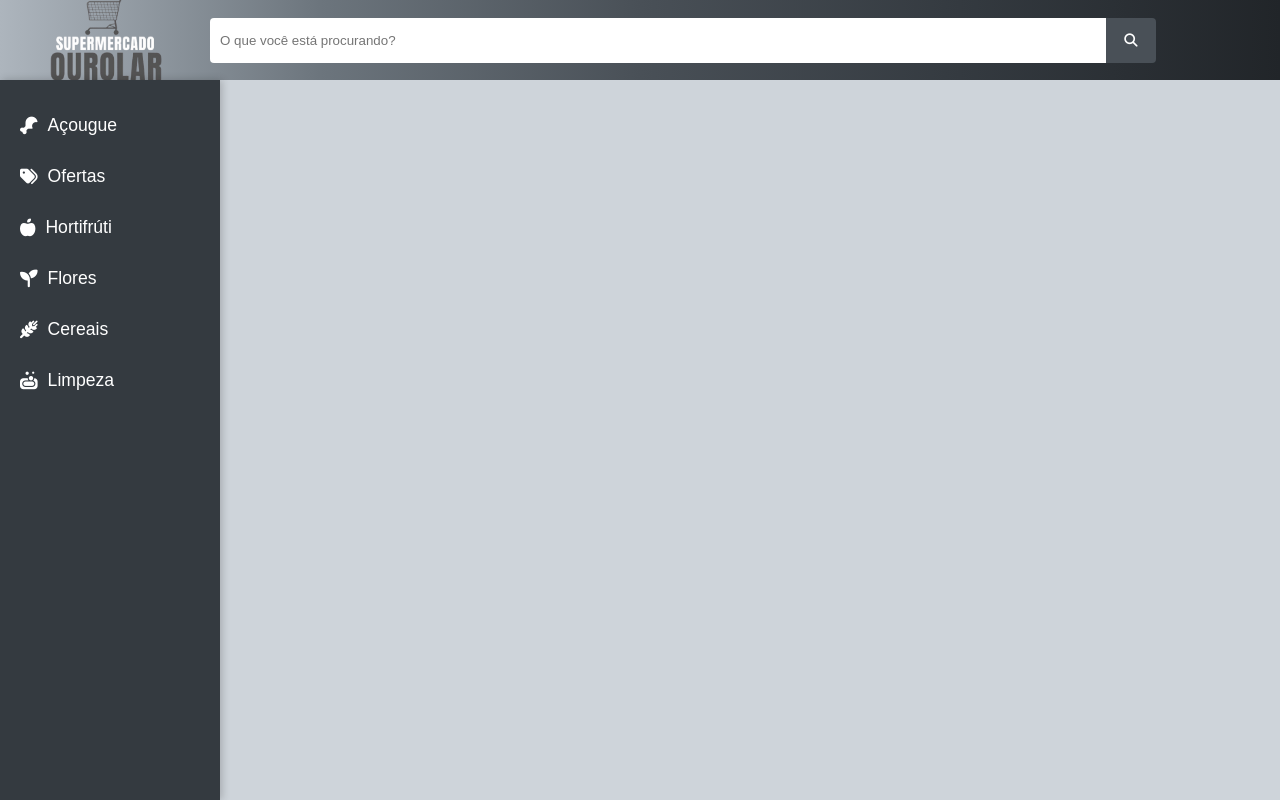
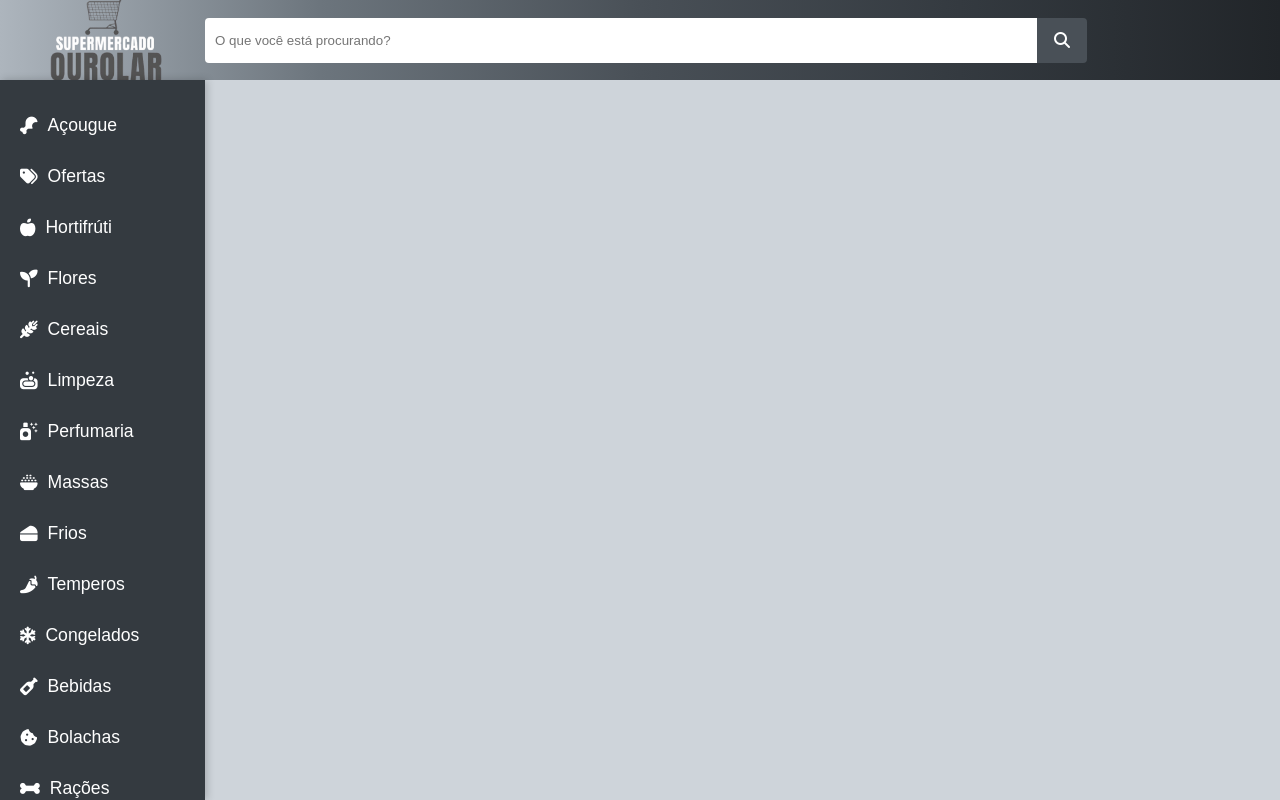
Before and after one commit to CaioHF/Supermercado-Ourolar, a plain HTML site: page index.html in a window 1280 px wide. Drawn offline with Linux system fonts and the light colour scheme.

Commit message:
Input e nav feito

```diff
--- a/estilos/style.css
+++ b/estilos/style.css
@@ -29,7 +29,7 @@ header {
     display: flex;
     justify-content: flex-start;
     align-items: center;
-    gap: 20px;
+    gap: 15px;
     width: 100%;
     height: 10vh;
     padding: 0 20px;
@@ -56,12 +56,15 @@ header img {
 }
 
 input[type="text"] {
-    gap: 10px;
-    width: 70vw;
+    width: 65vw;
     height: 45px;
     border: none;
     border-radius: 4px 0 0 4px;
     padding-left: 10px;
+}
+
+input[type="text"]:focus {
+    outline: none;
 }
 
 button {
@@ -72,6 +75,15 @@ button {
     color: white;
     border-radius: 0 4px 4px 0;
     cursor: pointer;
+}
+
+button:hover {
+    background-color: var(--cor-6);
+}
+
+.fa-solid.fa-magnifying-glass{
+    font-size: 1.2em;
+    color: white;
 }
 
 
@@ -109,6 +121,10 @@ button {
 
 .menu-lateral li:hover {
     background-color: var(--cor-6);
+    font-size: 1.5em;
+
+
+
 }
 
 
@@ -124,7 +140,7 @@ button {
 
     .menu-lateral {
         left: 0;
-        width: 220px;
+        width: 205px;
     }
 
     .menu-icon {
--- a/index.html
+++ b/index.html
@@ -30,9 +30,16 @@
             <li><i class="fa-solid fa-seedling"></i> Flores</li>
             <li><i class="fa-solid fa-wheat-awn"></i> Cereais</li>
             <li><i class="fa-solid fa-soap"></i> Limpeza</li>
+            <li><i class="fa-solid fa-spray-can-sparkles"></i> Perfumaria</li>
+            <li><i class="fa-solid fa-bowl-rice"></i> Massas</li>
+            <li><i class="fa-solid fa-cheese"></i> Frios</li>
+            <li><i class="fa-solid fa-pepper-hot"></i> Temperos</li>
+            <li><i class="fa-solid fa-snowflake"></i> Congelados</li>
+            <li><i class="fa-solid fa-wine-bottle"></i> Bebidas</li>
+            <li><i class="fa-solid fa-cookie-bite"></i> Bolachas</li>
+            <li><i class="fa-solid fa-bone"></i> Rações</li>
         </ul>
     </nav>
-
     <script>
         const toggle = document.getElementById("menu-toggle");
         const menu = document.getElementById("menu-lateral");
```
